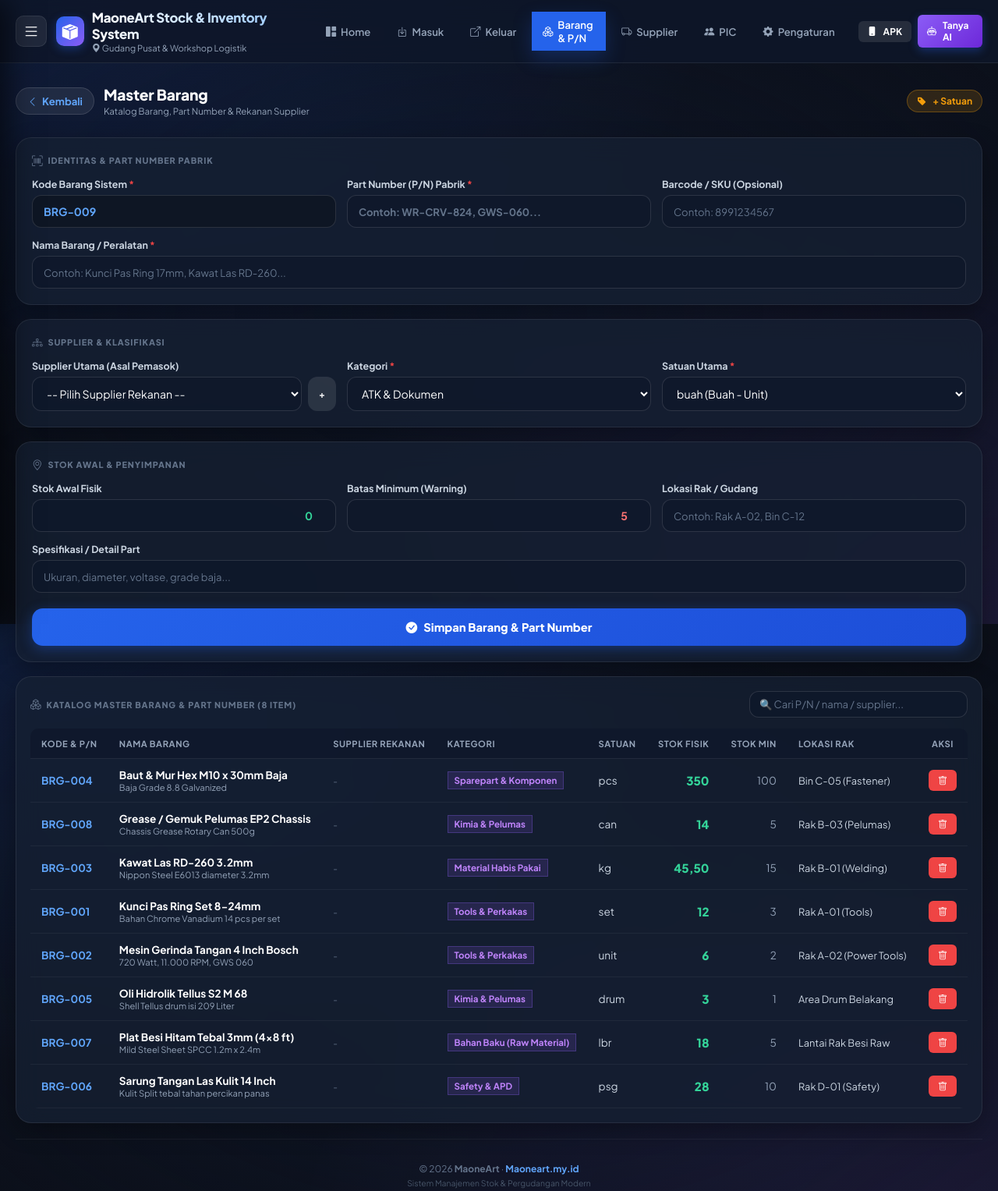
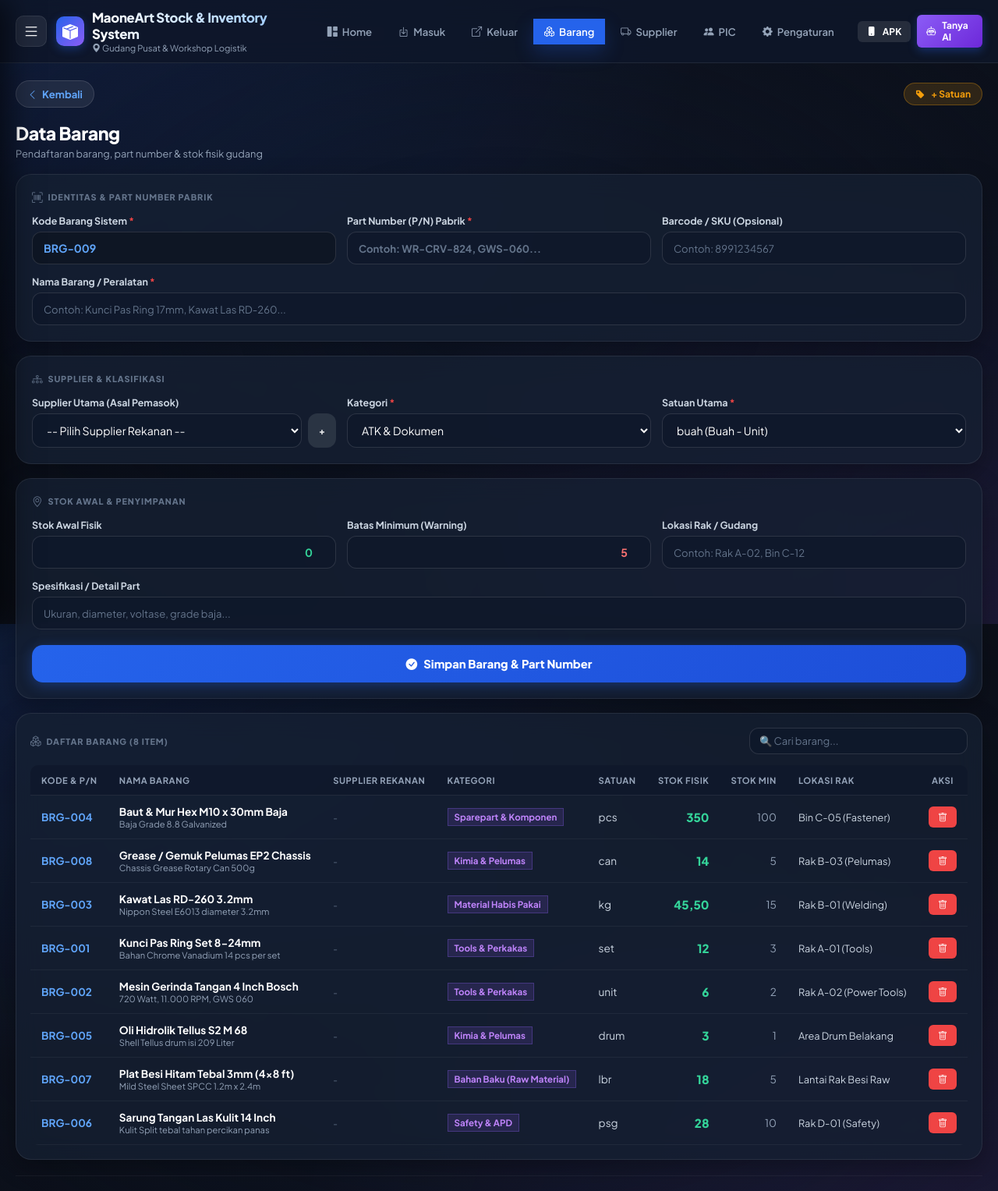
Before and after one commit to maoneart/Inventaris, a PHP site: page /barang.php in a window 1280 px wide. Shown: the top 1527 px of the page at 78% size. Run offline with PHP 8.4, Linux system fonts and the light colour scheme; data comes from the database, SQL or seed files in the repository; some libraries are stand-ins or nearby versions.

Commit message:
feat: Simplify header to back button only, move titles inside content, rename Katalog P/N to Barang

```diff
--- a/app.php
+++ b/app.php
@@ -408,7 +408,7 @@ $recentActivity = $pdo->query("
       <div class="gojek-circle-icon icon-gobarang">
         <i class="bi bi-boxes"></i>
       </div>
-      <div class="service-title">Katalog P/N</div>
+      <div class="service-title">Barang</div>
     </a>
 
     <!-- 4. GoSupplier -->
--- a/assets/css/style.css
+++ b/assets/css/style.css
@@ -931,6 +931,37 @@ body {
   gap: 12px;
 }
 
+/* iOS Simple Back Header (Header Cuma Tombol Back Saja) */
+.ios-nav-header-simple {
+  display: flex;
+  align-items: center;
+  justify-content: space-between;
+  padding: 6px 0 14px 0;
+  margin-bottom: 4px;
+}
+
+/* Page Title Inside Content (iOS Large Title Style) */
+.page-title-box {
+  margin-bottom: 18px;
+}
+
+.page-title {
+  font-size: 1.45rem;
+  font-weight: 800;
+  color: #ffffff;
+  letter-spacing: -0.02em;
+  margin: 0;
+  display: flex;
+  align-items: center;
+  gap: 8px;
+}
+
+.page-subtitle {
+  font-size: 0.8rem;
+  color: #94a3b8;
+  margin-top: 4px;
+}
+
 .ios-back-btn {
   display: inline-flex;
   align-items: center;
--- a/barang.php
+++ b/barang.php
@@ -99,20 +99,20 @@ $nextNum = $stmtNext->fetchColumn();
 $saranKode = 'BRG-' . str_pad($nextNum, 3, '0', STR_PAD_LEFT);
 ?>
 
-<!-- iPhone Style Navigation Header -->
-<div class="ios-nav-header">
+<!-- Header: Cuma Tombol Back Saja -->
+<div class="ios-nav-header-simple">
   <a href="index.php" class="ios-back-btn">
     <i class="bi bi-chevron-left"></i> Kembali
   </a>
-  <div class="ios-header-center">
-    <h1 class="ios-header-title">Master Barang</h1>
-    <p class="ios-header-subtitle">Katalog Barang, Part Number & Rekanan Supplier</p>
-  </div>
-  <div style="display: flex; gap: 6px;">
-    <button type="button" class="btn btn-secondary btn-sm" onclick="document.getElementById('modalSatuan').style.display='flex'" style="border-radius: 999px; font-size: 0.75rem; padding: 6px 12px; background: rgba(245, 158, 11, 0.15); border: 1px solid rgba(245, 158, 11, 0.3); color: #f59e0b;">
-      <i class="bi bi-tag-fill"></i> + Satuan
-    </button>
-  </div>
+  <button type="button" class="btn btn-secondary btn-sm" onclick="document.getElementById('modalSatuan').style.display='flex'" style="border-radius: 999px; font-size: 0.75rem; padding: 6px 14px; background: rgba(245, 158, 11, 0.15); border: 1px solid rgba(245, 158, 11, 0.3); color: #f59e0b;">
+    <i class="bi bi-tag-fill"></i> + Satuan
+  </button>
+</div>
+
+<!-- Judul di Dalam Konten -->
+<div class="page-title-box">
+  <h1 class="page-title">Data Barang</h1>
+  <p class="page-subtitle">Pendaftaran barang, part number & stok fisik gudang</p>
 </div>
 
 <form action="barang.php" method="POST" id="formBarang">
@@ -264,13 +264,13 @@ $saranKode = 'BRG-' . str_pad($nextNum, 3, '0', STR_PAD_LEFT);
   </div>
 </div>
 
-<!-- Daftar Master Barang & Part Number -->
+<!-- Daftar Barang -->
 <div class="ios-form-card" style="padding: 18px;">
   <div style="display: flex; justify-content: space-between; align-items: center; margin-bottom: 14px; gap: 12px; flex-wrap: wrap;">
     <div class="ios-group-title" style="margin-bottom: 0;">
-      <i class="bi bi-boxes"></i> KATALOG MASTER BARANG & PART NUMBER (<?= count($barangs) ?> ITEM)
+      <i class="bi bi-boxes"></i> DAFTAR BARANG (<?= count($barangs) ?> ITEM)
     </div>
-    <input type="text" id="tableSearchInput" class="ios-input" placeholder="🔍 Cari P/N / nama / supplier..." style="max-width: 280px; padding: 8px 12px; font-size: 0.8rem;">
+    <input type="text" id="tableSearchInput" class="ios-input" placeholder="🔍 Cari barang..." style="max-width: 280px; padding: 8px 12px; font-size: 0.8rem;">
   </div>
 
   <div class="table-responsive">
--- a/includes/header.php
+++ b/includes/header.php
@@ -79,7 +79,7 @@ $currPage = basename($_SERVER['PHP_SELF'], '.php');
       <div class="sidebar-section-title">Master Data & Supplier</div>
       <a href="barang.php" class="sidebar-link <?= $currPage === 'barang' ? 'active' : '' ?>">
         <i class="bi bi-boxes text-info"></i>
-        <span>Barang & Part Number</span>
+        <span>Data Barang</span>
       </a>
       <a href="supplier.php" class="sidebar-link <?= $currPage === 'supplier' ? 'active' : '' ?>">
         <i class="bi bi-truck text-warning"></i>
@@ -157,7 +157,7 @@ $currPage = basename($_SERVER['PHP_SELF'], '.php');
         <i class="bi bi-box-arrow-up-right text-danger"></i> Keluar
       </a>
       <a href="barang.php" class="nav-pill <?= $currPage === 'barang' ? 'active' : '' ?>">
-        <i class="bi bi-boxes text-info"></i> Barang & P/N
+        <i class="bi bi-boxes text-info"></i> Barang
       </a>
       <a href="supplier.php" class="nav-pill <?= $currPage === 'supplier' ? 'active' : '' ?>">
         <i class="bi bi-truck text-warning"></i> Supplier
--- a/index.php
+++ b/index.php
@@ -148,7 +148,7 @@ try {
         <div class="gojek-circle-icon-web" style="background: #0081a0; color: #ffffff;">
           <i class="bi bi-boxes"></i>
         </div>
-        <div style="font-size: 0.72rem; font-weight: 700; color: #f1f5f9; text-align: center;">Katalog P/N</div>
+        <div style="font-size: 0.72rem; font-weight: 700; color: #f1f5f9; text-align: center;">Barang</div>
       </a>
 
       <!-- 4. GoSupplier -->
```
Also changed, not shown: keluar.php (+8 -7 lines), laporan.php (+11 -7 lines), masuk.php (+8 -7 lines), pengaturan.php (+8 -7 lines), pic.php (+8 -7 lines), supplier.php (+8 -7 lines), tanya_ai.php (+9 -7 lines), 1 other file.
